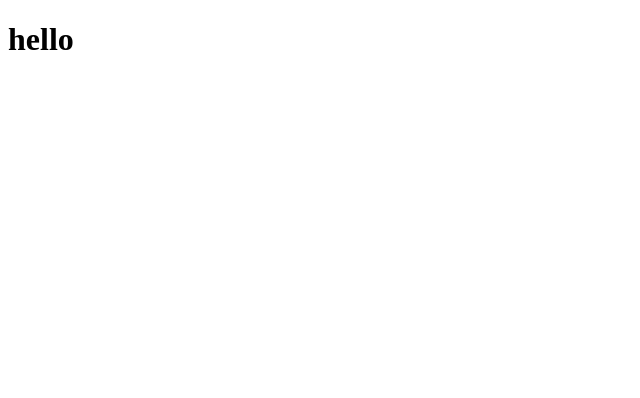
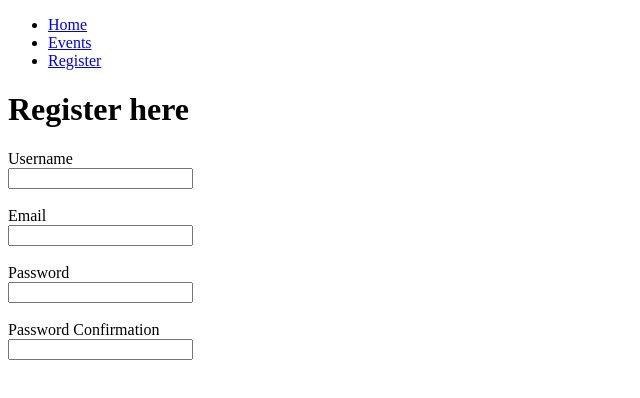
Before and after one commit to aislinb/sei-project-3, a React (Create React App) app in the folder client/: page /register in a window 1280 px wide. Shown: the top 398 px of the page, without its empty margins (0-640 px from the left). Built offline with nearby package versions, Linux system fonts and the light colour scheme.

Commit message:
setup frontend routing, index, show, home, and register form page, and axios api fucntions

```diff
--- a/client/src/App.js
+++ b/client/src/App.js
@@ -1,18 +1,26 @@
 import React from 'react'
-// import axios from 'axios'
+import { BrowserRouter, Switch, Route } from 'react-router-dom'
+
+import Nav from './components/common/Nav'
+import Home from './components/common/Home'
+import Register from './components/auth/Register'
+import EventIndex from './components/events/EventIndex'
+import EventShow from './components/events/EventShow'
 
 function App() {
 
-  // React.useEffect(() => {
-  //   const getData = async () => {
-  //     const { data } = await axios.get('/events')
-  //     console.log(data)
-  //   }
-  //   getData()
-  // }, [])
+  // axios get moved to api.js and EventIndex.js
 
   return (
-    <h1>hello</h1>
+    <BrowserRouter>
+      <Nav />
+      <Switch>
+        <Route exact path="/" component={Home}/>
+        <Route path="/events/:id" component={EventShow} />
+        <Route path="/events" component={EventIndex} />
+        <Route path="/register" component={Register} />
+      </Switch>
+    </BrowserRouter>
   )
 
 }
--- /dev/null
+++ b/client/src/components/auth/Register.js
@@ -0,0 +1,40 @@
+import React from 'react'
+
+function Register() {
+  return (
+    <main>
+      <h1>Register here</h1>
+      <form>
+        <div>
+          <label>Username</label>
+        </div>
+        <div>
+          <input />
+        </div>
+        <br />
+        <div>
+          <label>Email</label>
+        </div>
+        <div>
+          <input />
+        </div>
+        <br />
+        <div>
+          <label>Password</label>
+        </div>
+        <div>
+          <input />
+        </div>
+        <br />
+        <div>
+          <label>Password Confirmation</label>
+        </div>
+        <div>
+          <input />
+        </div>
+      </form>
+    </main>
+  )
+}
+
+export default Register
--- /dev/null
+++ b/client/src/components/common/Home.js
@@ -0,0 +1,11 @@
+import React from 'react'
+
+function Home() {
+  return (
+    <h1>
+      Hello I am the home page
+    </h1>
+  )
+}
+
+export default Home
--- /dev/null
+++ b/client/src/components/common/Nav.js
@@ -0,0 +1,22 @@
+import React from 'react'
+import { Link } from 'react-router-dom'
+
+function Nav() {
+  return (
+    <nav>
+      <ul>
+        <li>
+          <Link to="/">Home</Link>
+        </li>
+        <li>
+          <Link to="/events">Events</Link>
+        </li>
+        <li>
+          <Link to="/register">Register</Link>
+        </li>
+      </ul>
+    </nav>
+  )
+}
+
+export default Nav
--- /dev/null
+++ b/client/src/components/events/EventIndex.js
@@ -0,0 +1,52 @@
+import React from 'react'
+import { getAllEvents } from '../../lib/api'
+import { Link } from 'react-router-dom'
+
+function EventIndex() {
+  const [events, setEvents] = React.useState([])
+
+  React.useEffect(() => {
+    const getData = async () => {
+      try {
+        const { data } = await getAllEvents()
+        setEvents(data)
+      } catch (err) {
+        console.log(err)
+      }
+    }
+    getData()
+  }, [])
+
+
+  return (
+    <main>
+      <h1>Highlights of 2020</h1>
+      {events ?
+        <ul>
+          {events.map(item => {
+            const { _id, name, date, description, eventImage } = item
+            return (
+              <li key={_id}>
+                <Link to={`/events/${_id}`}>
+                  <p>{name}</p>
+                  <p>{date /*Need to convert this into day, month*/}</p>
+                  <p>{item.venue.name}</p>
+                  <p>{item.venue.city}</p>
+                  <p>{item.venue.country}</p>
+                  <p>{description}</p>
+                  <img src={eventImage} alt={name} />
+                </Link>
+              </li>
+            )
+          })
+
+          }
+        </ul>
+        :
+        <div>Loading events...</div>
+      }
+    </main>
+  )
+}
+
+export default EventIndex
--- /dev/null
+++ b/client/src/components/events/EventShow.js
@@ -0,0 +1,37 @@
+import React from 'react'
+import { useParams } from 'react-router-dom'
+import { getSingleEvent } from '../../lib/api'
+
+function EventShow() {
+  const [event, setEvent] = React.useState([])
+
+  const { id } = useParams()
+
+  React.useEffect(() => {
+
+    const getData = async () => {
+      try {
+        const { data } = await getSingleEvent(id)
+        setEvent(data)
+      } catch (err) {
+        console.log(err)
+      }
+    }
+    getData()
+  }, [id])
+
+  return (
+    <main>
+      <h1>Show Events here in more details</h1>
+      <p>{event.name}</p>
+      <br />
+      <br />
+      <br />
+      <hr />
+      <h5>Comments here</h5>
+    </main>
+
+  )
+}
+
+export default EventShow
--- /dev/null
+++ b/client/src/lib/api.js
@@ -0,0 +1,11 @@
+import axios from 'axios'
+
+const baseUrl = '/api'
+
+export function getAllEvents() {
+  return axios.get(`${baseUrl}/events`)
+}
+
+export function getSingleEvent(id) {
+  return axios.get(`${baseUrl}/events/${id}`)
+}
--- a/package.json
+++ b/package.json
@@ -13,7 +13,8 @@
     "express": "^4.17.1",
     "jsonwebtoken": "^8.5.1",
     "mongoose": "^5.11.10",
-    "mongoose-unique-validator": "^2.0.3"
+    "mongoose-unique-validator": "^2.0.3",
+    "react-router-dom": "^5.2.0"
   },
   "scripts": {
     "dev": "npx nodemon",
```
Also changed, not shown: 2 other files (tests, documents, lock files or other folders).
